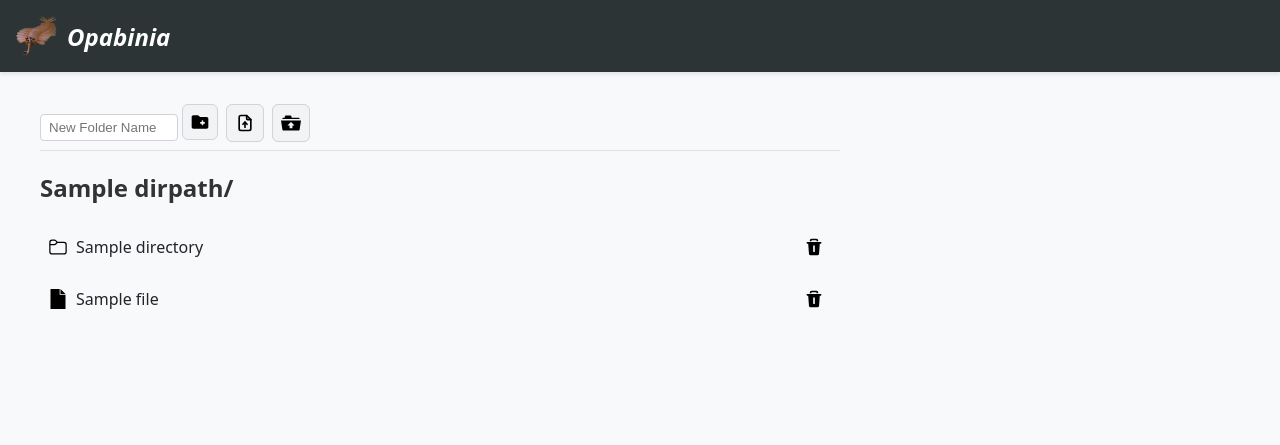
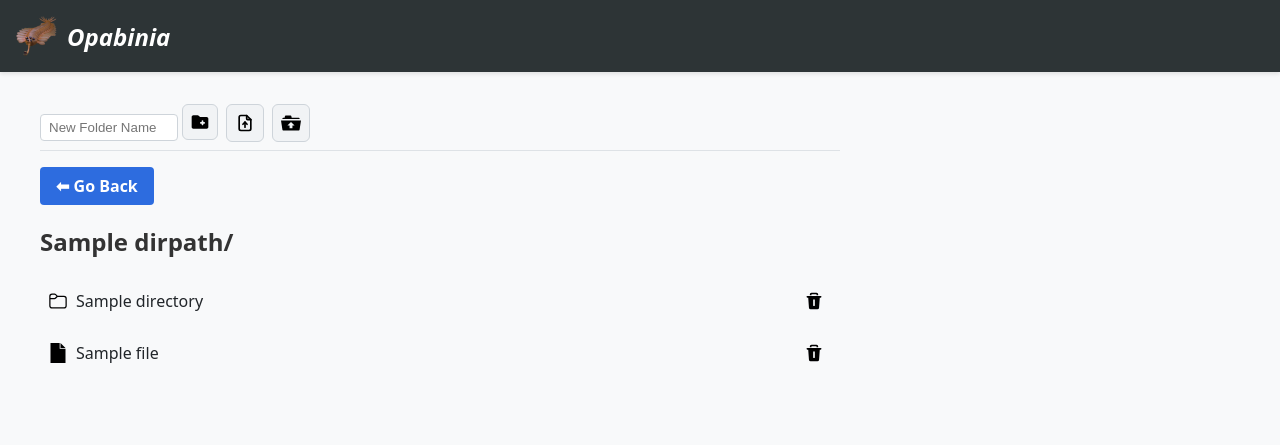
Before and after one commit to kishism/Fileserver, a Flask app: template ftp/templates/directory.html in a window 1280 px wide. Shown: the top 445 px of the page. Run offline with Flask 3, Linux system fonts and the light colour scheme; the template is opened without the code that fills it: most values are stand-ins (such as "Sample title", 1, 10 or a date in 2020); some libraries are stand-ins or nearby versions.

Commit message:
add a back button

```diff
--- a/ftp/static/style.css
+++ b/ftp/static/style.css
@@ -52,6 +52,24 @@
 	font-size: 0.9rem;
 	color: #666;
 	border-top: 1px solid #ddd;
+}
+
+/* Thant Htet Aung add some CSS for the "Go-Back" */
+.go-back {
+  margin: 10px 0;
+}
+.go-back-btn {
+  display: inline-block;
+  padding: 6px 12px;
+  background-color: #eee;
+  border-radius: 6px;
+  text-decoration: none;
+  font-weight: bold;
+  color: #333;
+  transition: background 0.2s;
+}
+.go-back-btn:hover {
+  background-color: #ddd;
 }
 
 /* directory.html */
--- a/ftp/templates/directory.html
+++ b/ftp/templates/directory.html
@@ -72,6 +72,19 @@
        data-upload-url="{{ url_for('directories.upload_file', dirpath=dirpath if dirpath else '') }}">
 
 </section>
+
+<!-- Thant Htet Aung -->
+<!-- Added a new tool "Go-Back" -->
+{% if dirpath and dirpath != 'root' %}
+<div class="go-back">
+  <a href="{{ url_for('directories.list_directory', dirpath=(dirpath.rsplit('/', 1)[0] if '/' in dirpath else '')) }}"
+     class="btn go-back-btn">
+    ⬅ Go Back
+  </a>
+</div>
+{% endif %}
+
+
 <h2>{{ dirpath }}/</h2>
 <!-- Folder and file list -->
 <ul class="file-list">
--- a/ftp/templates/root.html
+++ b/ftp/templates/root.html
@@ -2,6 +2,7 @@
 {% extends "base.html" %}
 {% block content %}
 <section class="toolbar">
+
    <!-- Create Folder -->
    <form action="{{ url_for('directories.create_directory') }}" method="POST" class="toolbar-item hover-card-container">
       <input type="hidden" name="parent_dir" value="{{ dirname if dirname != 'root' else '' }}">
@@ -48,6 +49,7 @@
    <input type="file" id="drop-input" name="file" multiple hidden>
 </section>
 <h1>/</h1>
+
 <!-- Folder and file list -->
 <ul class="file-list">
    {% for d in directories %}
--- a/ftp/test_dbmodels.py
+++ /dev/null
@@ -1,6 +0,0 @@
-# test_models.py
-from models import get_directory_contents
-
-dirs, files = get_directory_contents("root")
-print("Directories:", dirs)
-print("Files:", files)
```
Also changed, not shown: ftp/templates/file.html (+9 -0 lines).
